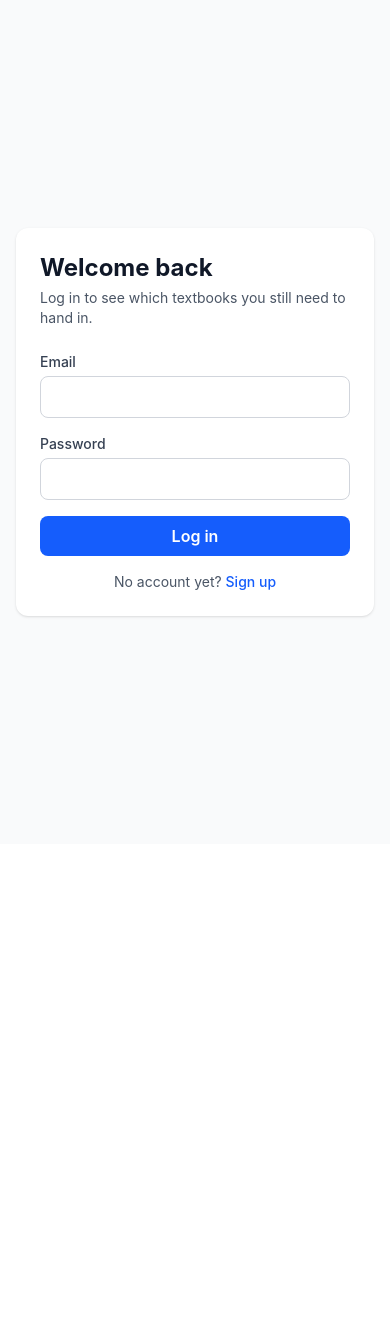
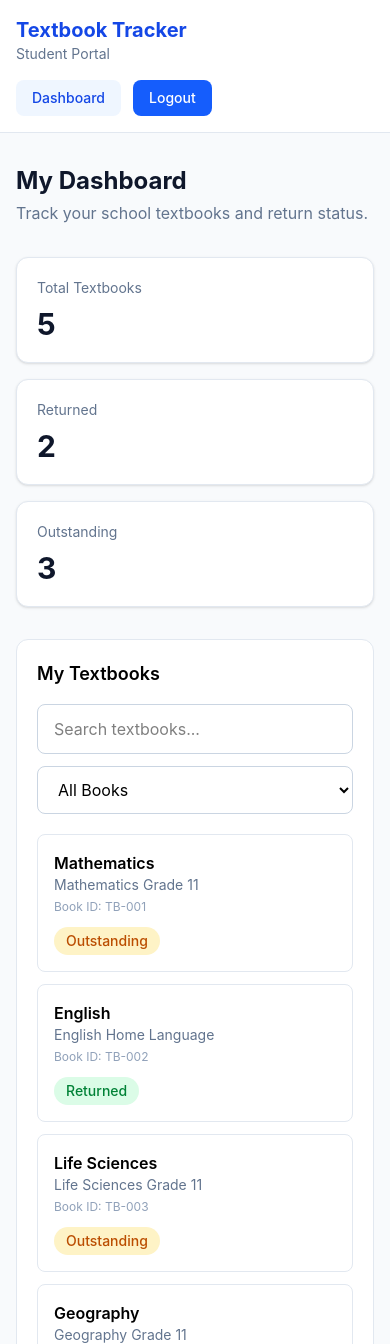
Before and after one commit to neommethi/Textbook-tracker, a React (Vite) app in the folder client/: page /student-dashboard in a window 390 px wide. Before the commit this address led to /login. Shown: the top 1344 px of the page. Before the commit the page ends 844 px from the top, so only its background shows below. Built offline with nearby package versions, Linux system fonts and the light colour scheme.

Commit message:
Add responsive student dashboard with textbook tracking

```diff
--- a/client/src/App.jsx
+++ b/client/src/App.jsx
@@ -1,12 +1,18 @@
+
 import { Routes, Route, Navigate } from 'react-router-dom'
 import Login from './pages/Login'
 import Signup from './pages/Signup'
+import StudentDashboard from './pages/StudentDashboard'
 
 export default function App() {
   return (
     <Routes>
       <Route path="/login" element={<Login />} />
       <Route path="/signup" element={<Signup />} />
+      <Route
+        path="/student-dashboard"
+        element={<StudentDashboard />}
+      />
       <Route path="*" element={<Navigate to="/login" replace />} />
     </Routes>
   )
--- /dev/null
+++ b/client/src/pages/StudentDashboard.jsx
@@ -0,0 +1,161 @@
+
+import { useState } from 'react'
+
+import { Link, useNavigate } from 'react-router-dom'
+
+
+const textbooks = [
+  { id: 'TB-001', subject: 'Mathematics', title: 'Mathematics Grade 11', returned: false },
+  { id: 'TB-002', subject: 'English', title: 'English Home Language', returned: true },
+  { id: 'TB-003', subject: 'Life Sciences', title: 'Life Sciences Grade 11', returned: false },
+  { id: 'TB-004', subject: 'Geography', title: 'Geography Grade 11', returned: true },
+  { id: 'TB-005', subject: 'Physical Sciences', title: 'Physical Sciences Grade 11', returned: false },
+]
+
+export default function StudentDashboard() {
+
+  const navigate = useNavigate()
+
+  const handleLogout = () => {
+    navigate('/login', { replace: true })
+  }
+
+  const [search, setSearch] = useState('')
+  const [filter, setFilter] = useState('all')
+
+  const returned = textbooks.filter(book => book.returned).length
+  const outstanding = textbooks.length - returned
+
+  const filteredBooks = textbooks.filter(book => {
+    const matchesSearch = `${book.subject} ${book.title} ${book.id}`
+      .toLowerCase()
+      .includes(search.toLowerCase())
+
+    const matchesFilter =
+      filter === 'all' ||
+      (filter === 'returned' && book.returned) ||
+      (filter === 'outstanding' && !book.returned)
+
+    return matchesSearch && matchesFilter
+  })
+
+  return (
+    <div className="min-h-screen bg-slate-50">
+
+<header className="bg-white border-b border-slate-200">
+  <div className="max-w-6xl mx-auto px-4 py-4 flex flex-col sm:flex-row sm:items-center sm:justify-between gap-4">
+    <div>
+      <h1 className="text-xl font-bold text-blue-700">
+        Textbook Tracker
+      </h1>
+      <p className="text-sm text-slate-500">
+        Student Portal
+      </p>
+    </div>
+
+    <nav aria-label="Student navigation" className="flex items-center gap-3">
+      <Link
+        to="/student-dashboard"
+        aria-current="page"
+        className="text-sm font-medium text-blue-700 bg-blue-50 px-4 py-2 rounded-lg"
+      >
+        Dashboard
+      </Link>
+
+      <button
+        type="button"
+        onClick={handleLogout}
+        className="text-sm font-medium text-white bg-blue-600 hover:bg-blue-700 px-4 py-2 rounded-lg transition-colors"
+      >
+        Logout
+      </button>
+    </nav>
+  </div>
+</header>
+
+
+      <main className="max-w-6xl mx-auto px-4 py-8">
+        <h2 className="text-2xl font-bold text-slate-900">
+          My Dashboard
+        </h2>
+        <p className="text-slate-500 mt-1">
+          Track your school textbooks and return status.
+        </p>
+
+        <div className="grid grid-cols-1 sm:grid-cols-3 gap-4 mt-8">
+          {[
+            { label: 'Total Textbooks', value: textbooks.length },
+            { label: 'Returned', value: returned },
+            { label: 'Outstanding', value: outstanding },
+          ].map(stat => (
+            <div key={stat.label}
+              className="bg-white rounded-xl border border-slate-200 p-5 shadow-sm">
+              <p className="text-sm text-slate-500">{stat.label}</p>
+              <p className="text-3xl font-bold mt-2 text-slate-900">
+                {stat.value}
+              </p>
+            </div>
+          ))}
+        </div>
+
+        <section className="mt-8 bg-white rounded-xl border border-slate-200 p-5">
+          <h3 className="text-lg font-semibold mb-4">My Textbooks</h3>
+
+          <div className="flex flex-col sm:flex-row gap-3 mb-5">
+            <input
+              type="search"
+              placeholder="Search textbooks..."
+              value={search}
+              onChange={e => setSearch(e.target.value)}
+              className="w-full border border-slate-300 rounded-lg px-4 py-3"
+            />
+
+            <select
+              value={filter}
+              onChange={e => setFilter(e.target.value)}
+              className="border border-slate-300 rounded-lg px-4 py-3"
+              aria-label="Filter textbooks by return status"
+            >
+              <option value="all">All Books</option>
+              <option value="returned">Returned</option>
+              <option value="outstanding">Outstanding</option>
+            </select>
+          </div>
+
+          <div className="space-y-3">
+            {filteredBooks.map(book => (
+              <div key={book.id}
+                className="flex flex-col sm:flex-row sm:items-center sm:justify-between gap-3 border border-slate-200 rounded-lg p-4">
+                <div>
+                  <h4 className="font-semibold">{book.subject}</h4>
+                  <p className="text-sm text-slate-500">{book.title}</p>
+                  <p className="text-xs text-slate-400 mt-1">
+                    Book ID: {book.id}
+                  </p>
+                </div>
+
+                <span className={`self-start text-sm font-medium px-3 py-1 rounded-full ${
+                  book.returned
+                    ? 'bg-green-100 text-green-700'
+                    : 'bg-amber-100 text-amber-700'
+                }`}>
+                  {book.returned ? 'Returned' : 'Outstanding'}
+                </span>
+              </div>
+            ))}
+
+            {filteredBooks.length === 0 && (
+              <p className="text-center text-slate-500 py-6">
+                No textbooks found.
+              </p>
+            )}
+          </div>
+        </section>
+
+        <p className="text-sm text-slate-500 mt-6">
+          Textbook return statuses are updated by school administrators.
+        </p>
+      </main>
+    </div>
+  )
+}
```
